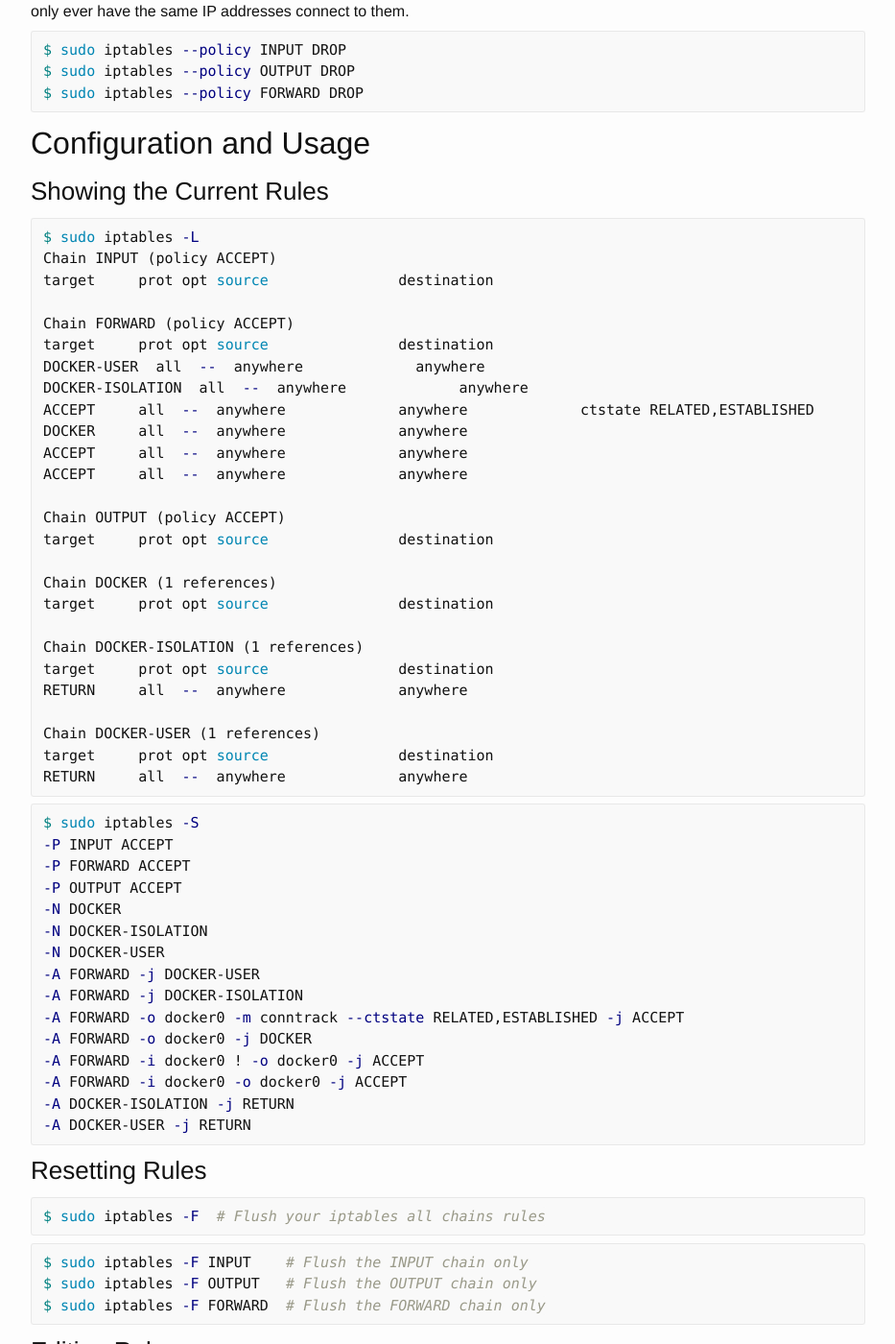
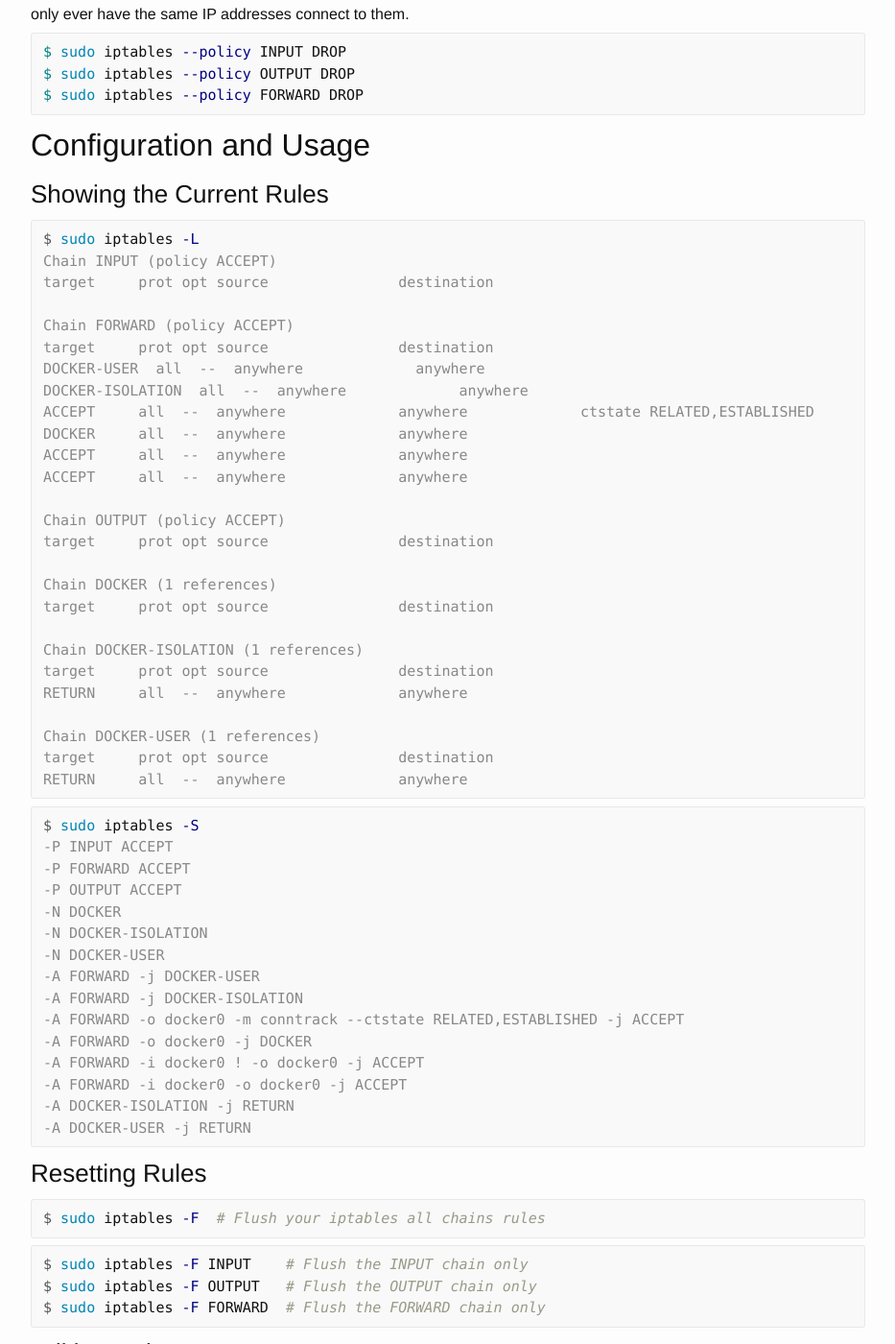
Before and after one commit to ousiax/ousiax.github.io, a Jekyll site: the page built from _posts/2018-04-20-firewall-netfilter-iptables.md, in a window 1280 px wide and 1400 px high, scrolled down 4556 px. Shown: the whole window at 96% size, without its empty margins (173-1106 px from the left). Built offline with Jekyll 4.4.1, drawn with Linux system fonts in a browser that asks for light colours; some of the changed text lies outside the part shown.

Commit message:
modified:   2018-04-20-firewall-netfilter-iptables.md

````diff
--- a/_posts/2018-04-20-firewall-netfilter-iptables.md
+++ b/_posts/2018-04-20-firewall-netfilter-iptables.md
@@ -34,7 +34,7 @@
 iptables contains five tables:
 
 1. `raw` is used only for configuring packets so that they are exempt from connection tracking.
-1. `filter` is the default table, and is where all the action typically associated with a firwall take place.
+1. **`filter` is the default table**, and is where all the action typically associated with a firwall take place.
 1. `nat` is used for [network address translation](https://en.wikipedia.org/wiki/Network_address_translation) (e.g. port forwarding).
 1. `mangle` is used for specialized packet alterations.
 1. `security` is used for [Mandatory Access Control](https://wiki.archlinux.org/index.php/Security#Mandatory_access_control) networking rules. (e.g. SELinux -- see [this article](http://lwn.net/Articles/267140/) for more details).
@@ -149,7 +149,7 @@
 
 ### Showing the Current Rules
 
-```sh
+```console
 $ sudo iptables -L
 Chain INPUT (policy ACCEPT)
 target     prot opt source               destination
@@ -178,7 +178,7 @@
 RETURN     all  --  anywhere             anywhere
 ```
 
-```sh
+```console
 $ sudo iptables -S
 -P INPUT ACCEPT
 -P FORWARD ACCEPT
@@ -198,11 +198,11 @@
 
 ### Resetting Rules
 
-```sh
+```console
 $ sudo iptables -F  # Flush your iptables all chains rules
 ```
 
-```sh
+```console
 $ sudo iptables -F INPUT    # Flush the INPUT chain only
 $ sudo iptables -F OUTPUT   # Flush the OUTPUT chain only
 $ sudo iptables -F FORWARD  # Flush the FORWARD chain only
````
